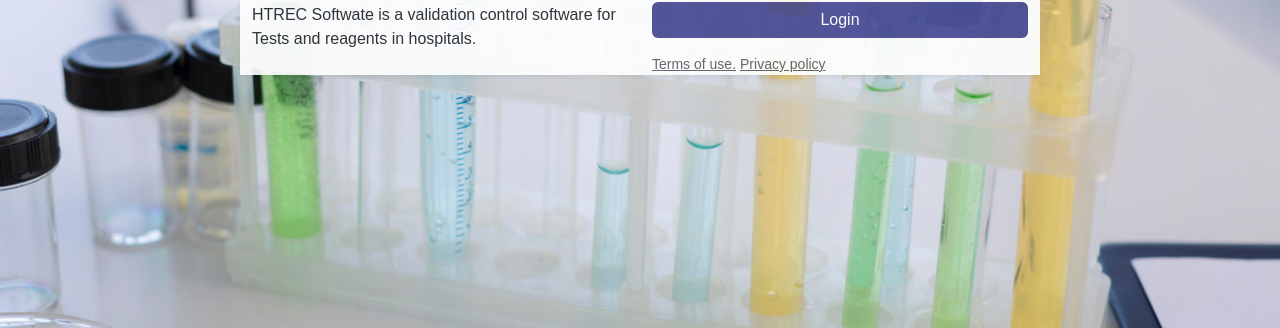
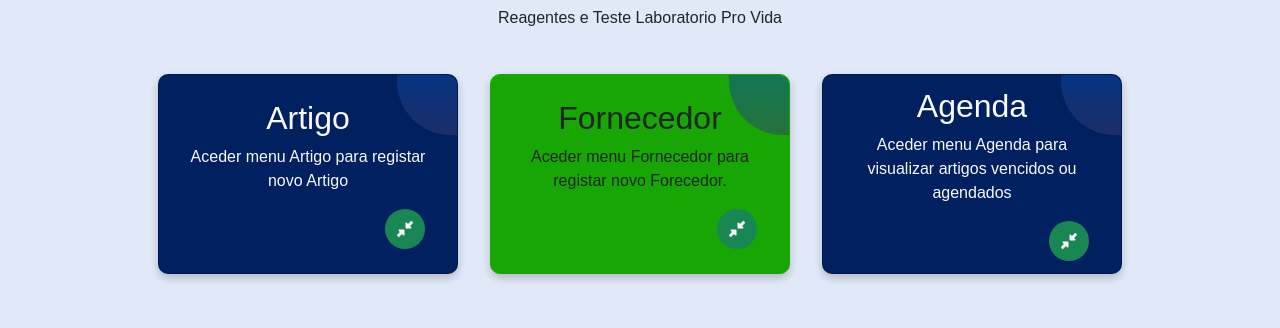
Before and after one commit to JCM20244/Provida-React, a React (Create React App) app: page /principal in a window 1280 px wide. Before the commit this address led to /. Shown: the part 358-686 px from the top of the page. Built offline with nearby package versions, Linux system fonts and the light colour scheme.

Commit message:
Update Dasbohard.jsx

```diff
--- a/src/components/Dasboard/Dasbohard.jsx
+++ b/src/components/Dasboard/Dasbohard.jsx
@@ -24,7 +24,7 @@ export default function Dasbohard() {
    navigator('/agenda');
  }
   // Check if the user is authenticated
-  if(token){
+  if(!token){
     return (
       <main className="App d-flex flex-column min-vh-100" style={{height:'100vh', backgroundColor: '#e1e8f7'}} >
         <div className='row mx-0'>
```
